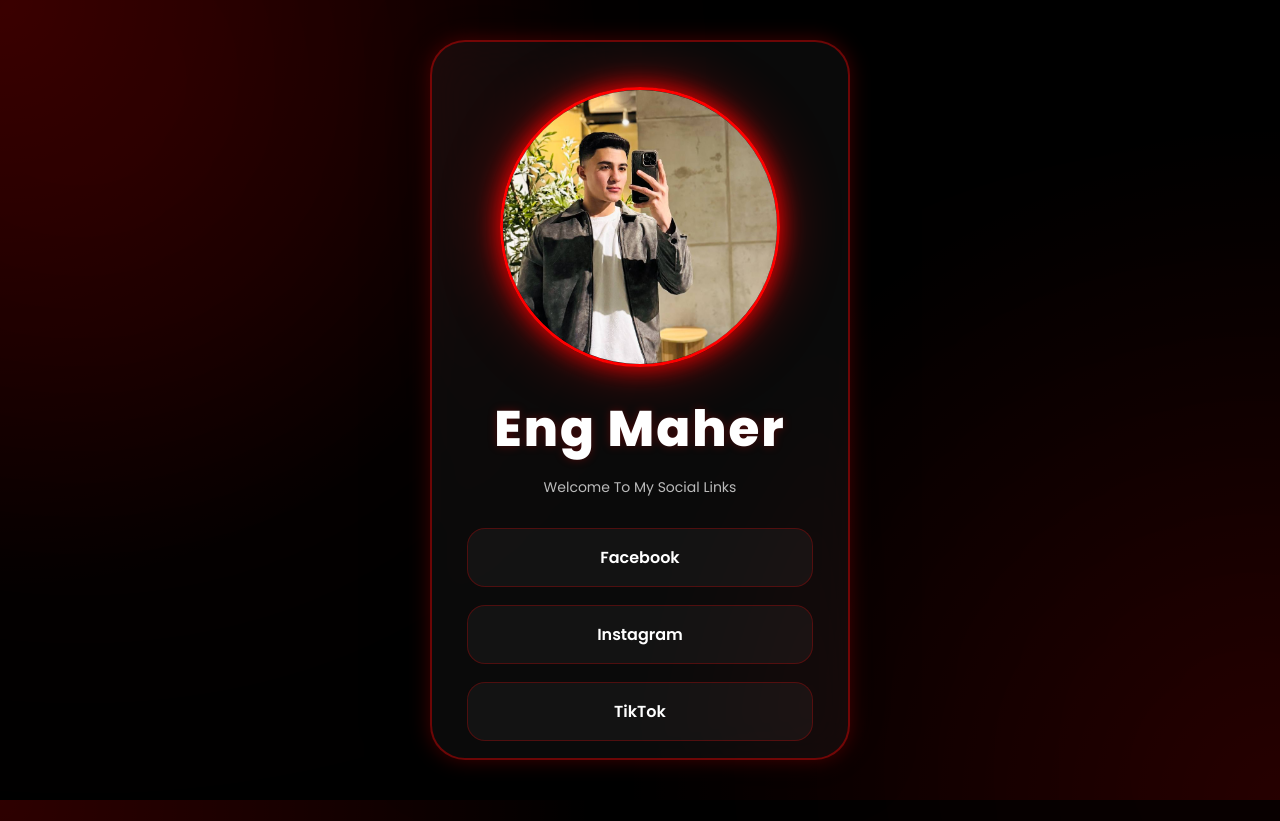
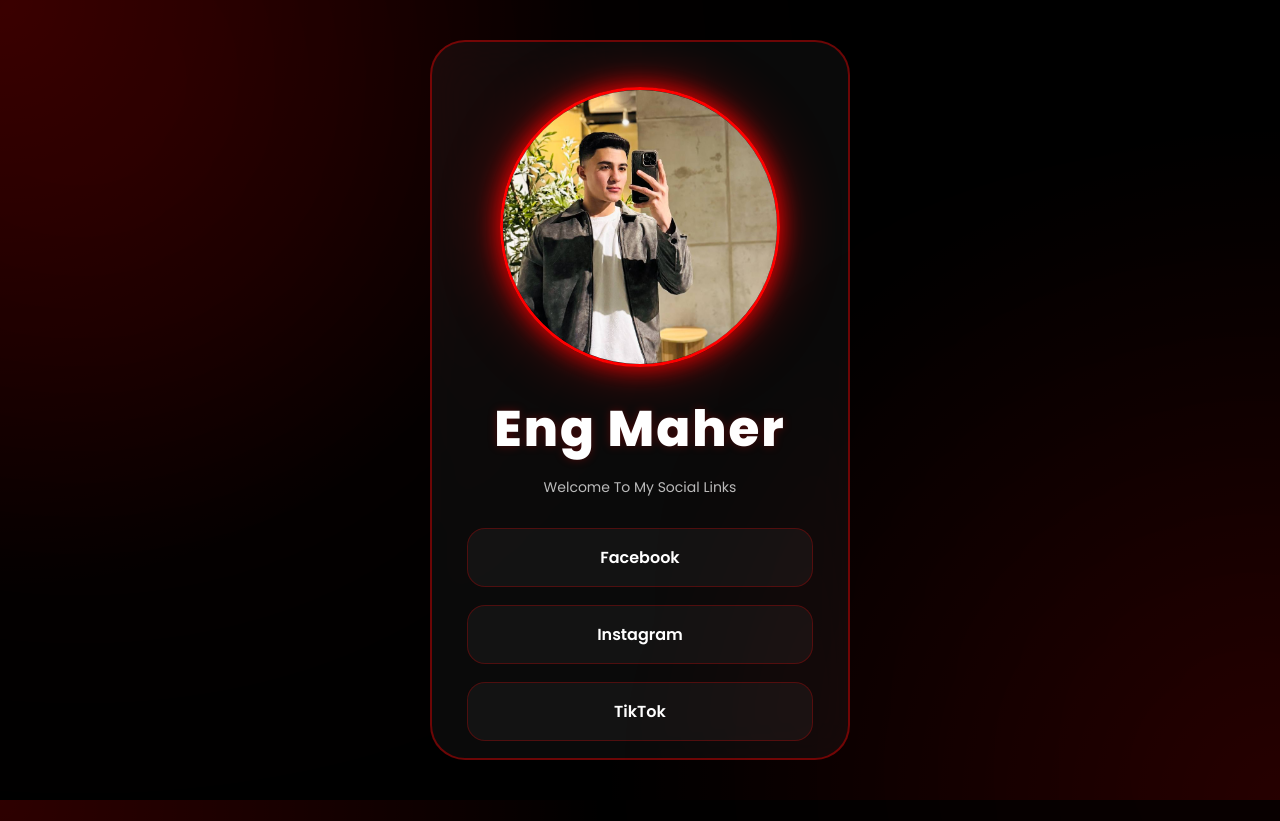
Before and after one commit to maherii097-ui/Maher-Links, a plain HTML site: page index.html in a window 1280 px wide. Shown: the top 821 px of the page. Drawn offline with Linux system fonts and the light colour scheme.

Commit message:
Update index.html

```diff
--- a/index.html
+++ b/index.html
@@ -22,7 +22,7 @@
 /* 🔥 الخلفية المختارة (Black + Red Corner Glow) */
 body{
     height:100vh;
-    overflow:hidden;
+    overflow:hidden; /* مفيش سكرول للصفحة */
 
     display:flex;
     justify-content:center;
@@ -63,14 +63,15 @@ body::after{
 .card{
 
     width:420px;
-    max-height:90vh;   /* مهم جدًا */
+    max-height:90vh;
 
-    overflow-y:auto;   /* ⬅️ ده اللي بيخلي السحب جوه الكارد */
+    overflow-y:auto;   /* ⬅️ الحركة هنا فقط */
     overflow-x:hidden;
 
-    -webkit-overflow-scrolling:touch; /* سحب ناعم على الموبايل */
-    scrollbar-width:none; /* Firefox */
-    -ms-overflow-style:none; /* Edge القديم */
+    -webkit-overflow-scrolling:touch;
+
+    scrollbar-width:none;
+    -ms-overflow-style:none;
 
     background:rgba(255,255,255,0.04);
     backdrop-filter:blur(25px);
@@ -82,14 +83,15 @@ body::after{
     text-align:center;
 
     position:relative;
-    z-index:2;
 
     border:2px solid rgba(255,0,0,.4);
 
-    box-shadow:
-    0 0 20px rgba(255,0,0,.25),
-    0 0 60px rgba(0,0,0,.7);
 }
+
+.card::-webkit-scrollbar{
+    display:none;
+}
+
 /* 🔥 الصورة */
 .profile{
 
```
